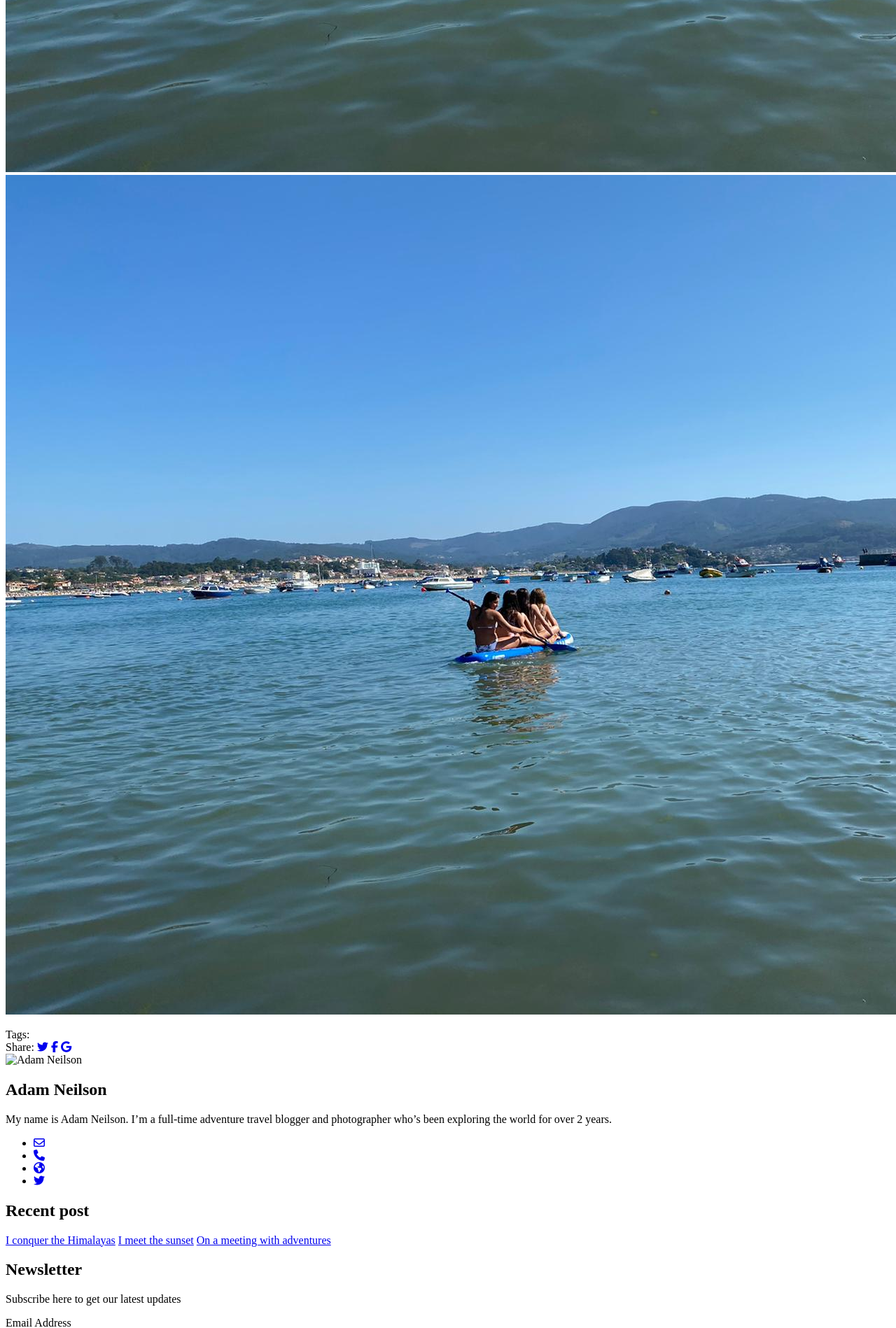
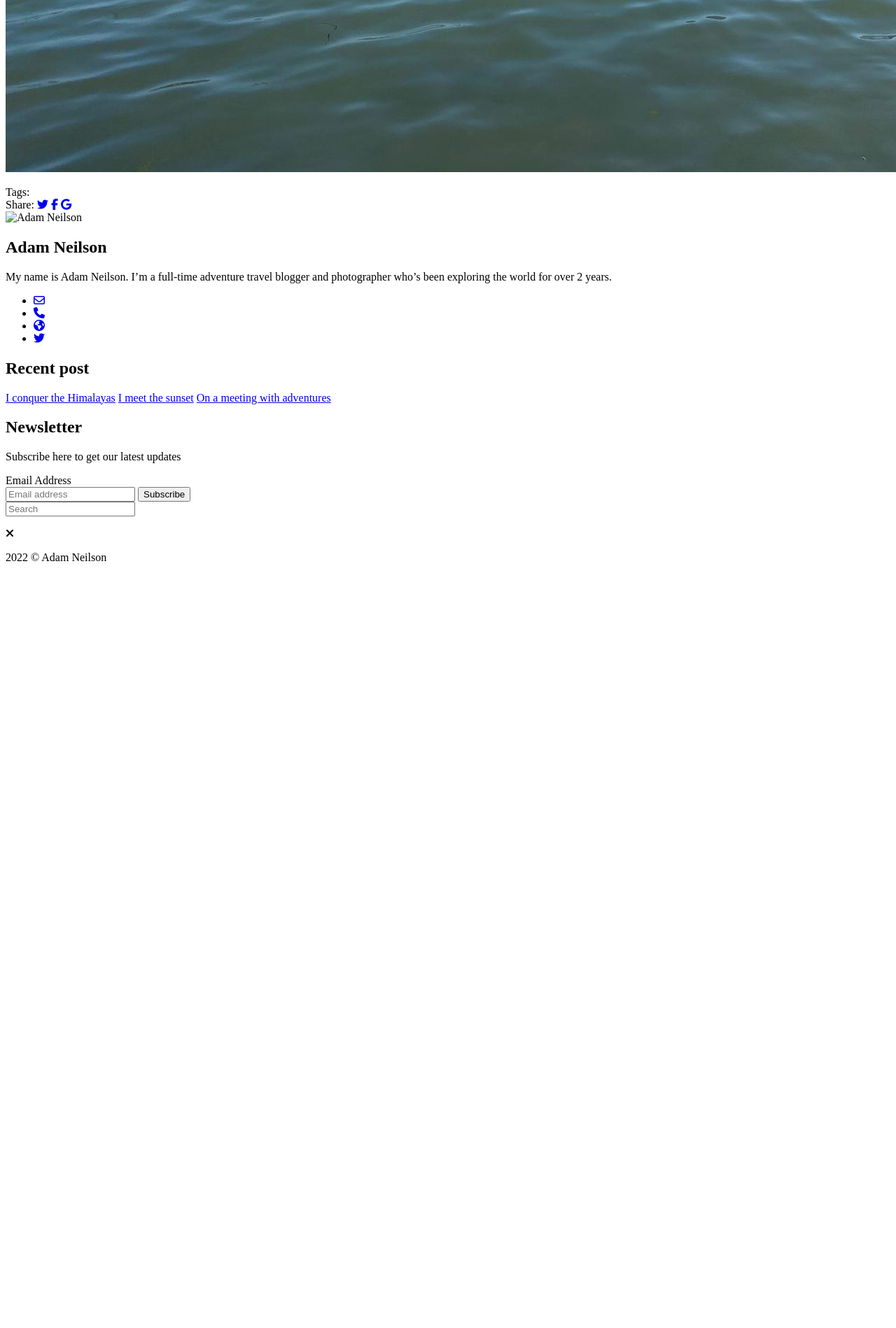
Before and after one commit to pepeceb/adam-blog, a Jekyll site: the page built from _posts/2022-11-24-Bienvenidos-a-mi-cuenta-de-GitHub.markdown, in a window 1280 px wide. Shown: the part 1172-3070 px from the top of the page at 70% size. Built offline with Jekyll 4.4.1, drawn with Linux system fonts in a browser that asks for light colours; nearby versions of some CDN libraries; our own code applies the rules of GitHub Pages for plain Markdown files; library files that are not in the unit come from our copies; comment, search, counter and statistics services are not loaded; after the commit the page ends 1994 px from its top, so only the background shows below that.

Commit message:
Update 2022-11-24-Bienvenidos-a-mi-cuenta-de-GitHub.markdown

```diff
--- a/_posts/2022-11-24-Bienvenidos-a-mi-cuenta-de-GitHub.markdown
+++ b/_posts/2022-11-24-Bienvenidos-a-mi-cuenta-de-GitHub.markdown
@@ -10,5 +10,5 @@ tags: [Blog, Sunset]
 author: #  Post de pepeceb
 ---
 
-![bahia de bouzas](https://raw.githubusercontent.com/pepeceb/adam-blog/main/assets/img/IMG-20210728-WA0047.jpg?raw=true)
+
 ![IMG-20210728-WA0047]({{/raw.githubusercontent.com/pepeceb/adam-blog/main}}/assets/img/IMG-20210728-WA0047.jpg)
```
